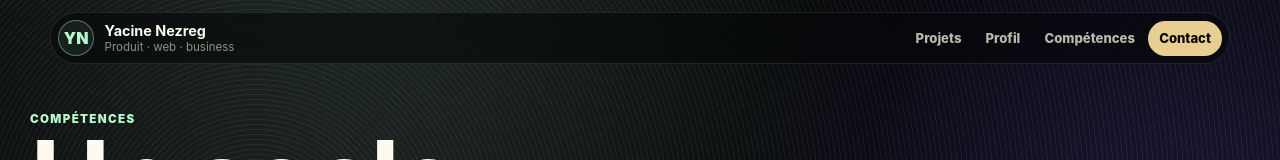
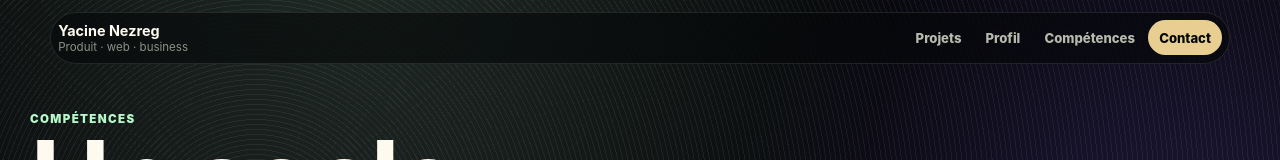
Before and after one commit to Koryas57/DigitalBuilder, a React (Vite) app: page /skills in a window 1280 px wide. Shown: the top 160 px of the page. Built offline with nearby package versions, Linux system fonts and the light colour scheme; a web font is replaced by a local one.

Commit message:
delete logo test

```diff
--- a/src/components/Navigation/Navigation.tsx
+++ b/src/components/Navigation/Navigation.tsx
@@ -6,7 +6,6 @@ export const Navigation: React.FC = () => {
   return (
     <header className="navigation">
       <Link className="navigation__brand" to="/">
-        <span>YN</span>
         <div>
           <strong>Yacine Nezreg</strong>
           <small>Produit · web · business</small>
```
